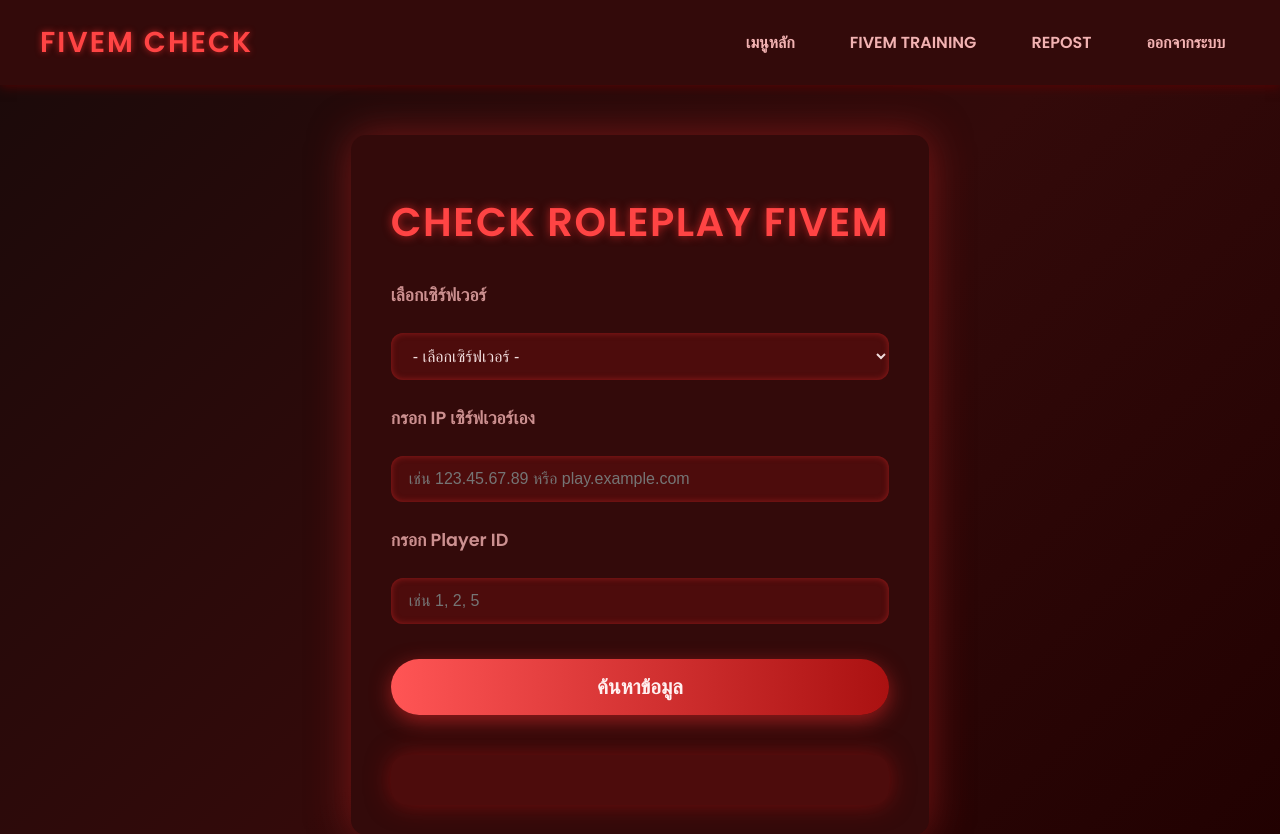
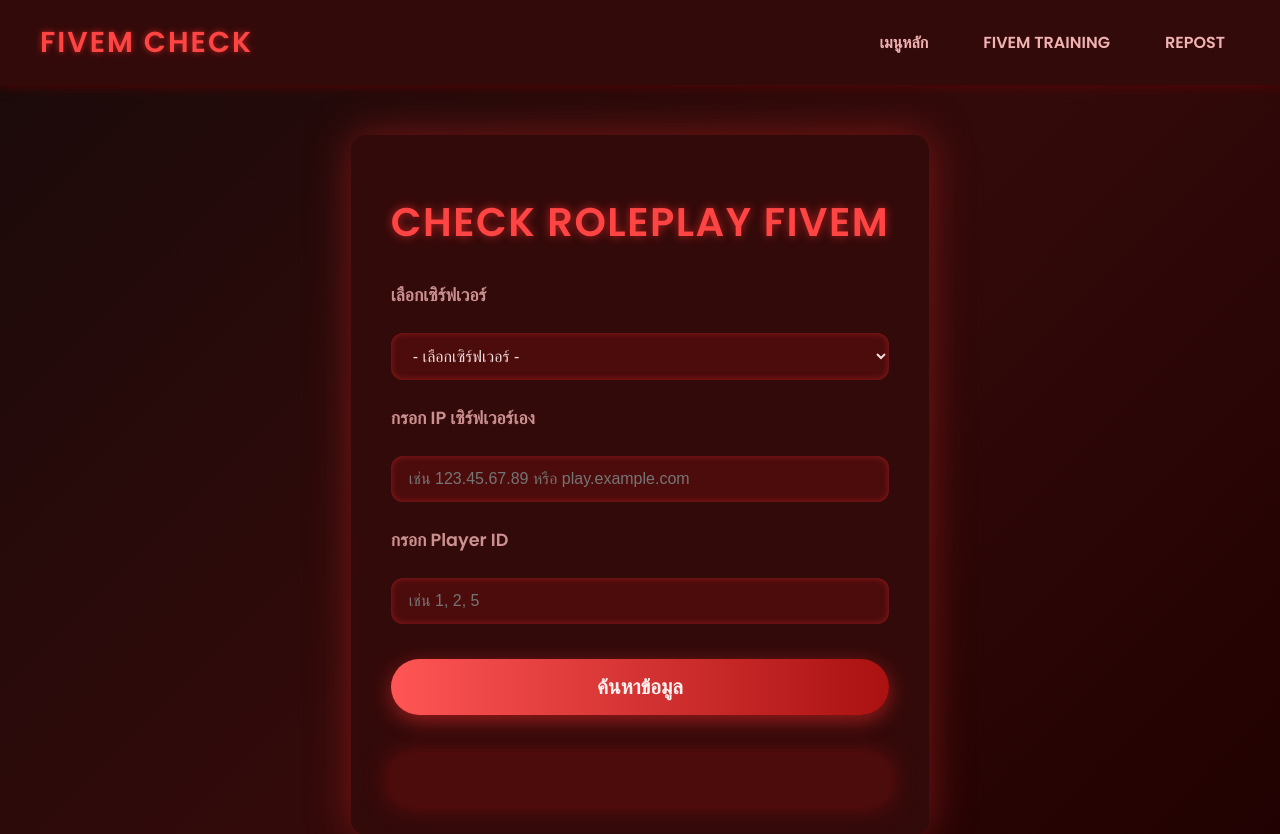
Before and after one commit to dxbbpi/Raimarayat, a website: page roplay.html in a window 1280 px wide. Shown: the top 834 px of the page. Drawn offline with Linux system fonts and the light colour scheme; sample sign-in values are in the browser's storage.

Commit message:
Update roplay.html

```diff
--- a/roplay.html
+++ b/roplay.html
@@ -194,7 +194,6 @@
     <a href="menu.html" tabindex="0">เมนูหลัก</a>
     <a href="training.html" tabindex="0">FIVEM TRAINING</a>
     <a href="https://www.facebook.com/lakksjslal.ksksiksks" target="_blank" rel="noopener noreferrer" tabindex="0">REPOST</a>
-    <a href="index.html" tabindex="0">ออกจากระบบ</a>
   </nav>
 </header>
 
```
